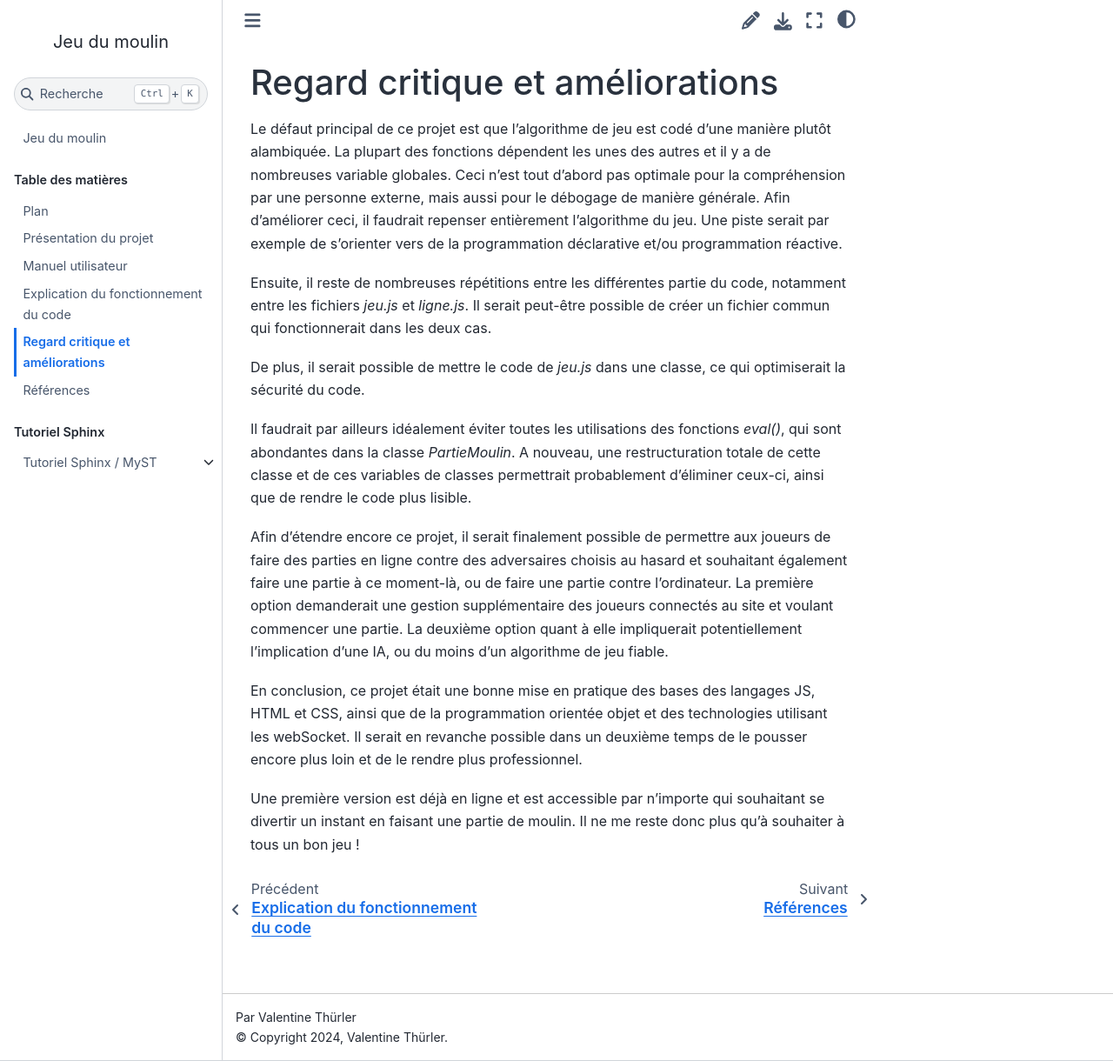
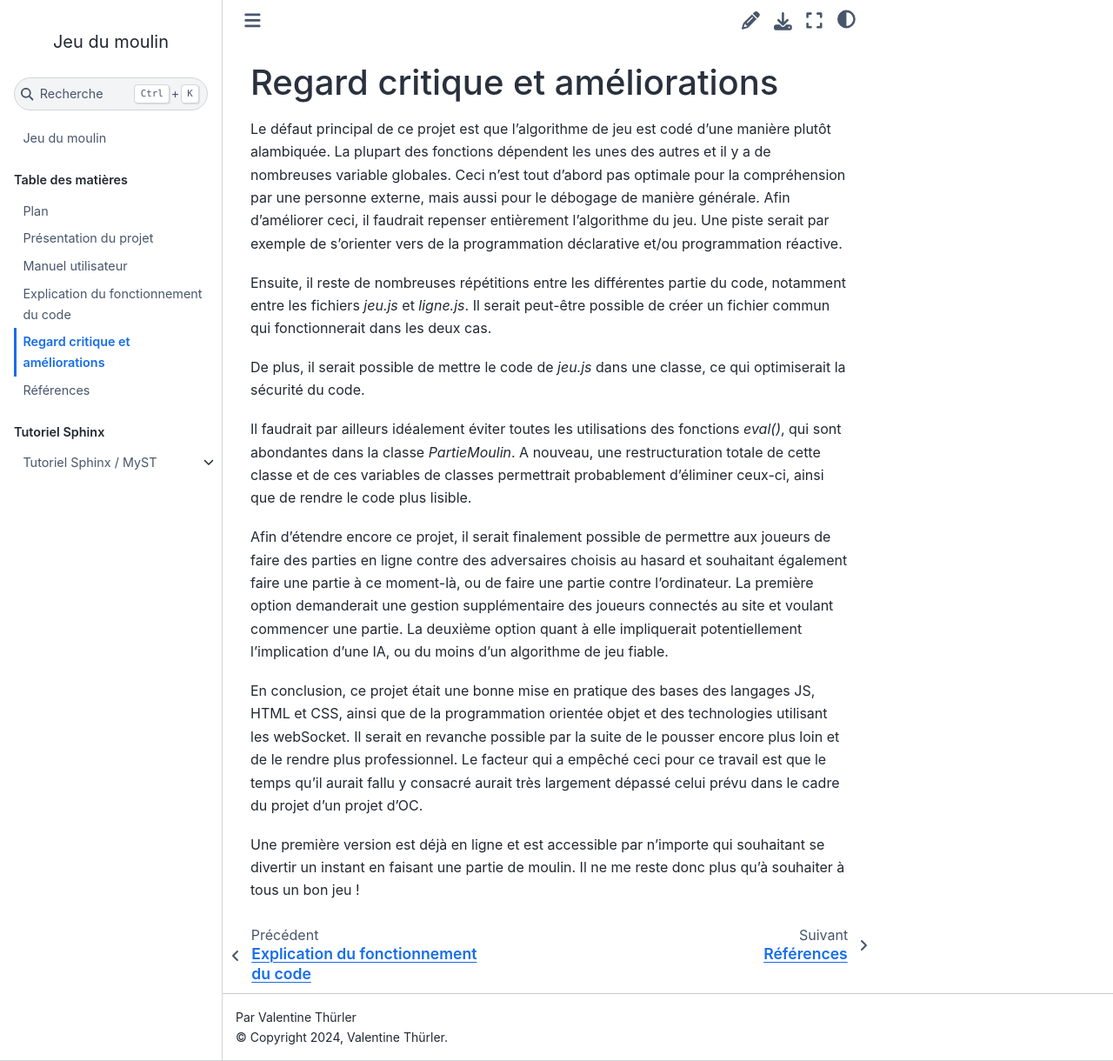
Before and after one commit to valentinethrlr/projet_moulin_documentation, a Sphinx documentation site: the page built from source/critique.md, in a window 1280 px wide and 1220 px high. Shown: the whole window at 87% size. Built offline with Sphinx 7.4.7 and the Sphinx Book theme 1.1.4, drawn with Linux system fonts in a browser that asks for light colours.

Commit message:
conclusion

```diff
--- a/source/critique.md
+++ b/source/critique.md
@@ -12,6 +12,6 @@ Il faudrait par ailleurs idéalement éviter toutes les utilisations des fonctio
 
 Afin d'étendre encore ce projet, il serait finalement possible de permettre aux joueurs de faire des parties en ligne contre des adversaires choisis au hasard et souhaitant également faire une partie à ce moment-là, ou de faire une partie contre l'ordinateur. La première option demanderait une gestion supplémentaire des joueurs connectés au site et voulant commencer une partie. La deuxième option quant à elle impliquerait potentiellement l'implication d'une IA, ou du moins d'un algorithme de jeu fiable.
 
-En conclusion, ce projet était une bonne mise en pratique des bases des langages JS, HTML et CSS, ainsi que de la programmation orientée objet et des technologies utilisant les webSocket. Il serait en revanche possible dans un deuxième temps de le pousser encore plus loin et de le rendre plus professionnel.
+En conclusion, ce projet était une bonne mise en pratique des bases des langages JS, HTML et CSS, ainsi que de la programmation orientée objet et des technologies utilisant les webSocket. Il serait en revanche possible par la suite de le pousser encore plus loin et de le rendre plus professionnel. Le facteur qui a empêché ceci pour ce travail est que le temps qu'il aurait fallu y consacré aurait très largement dépassé celui prévu dans le cadre du projet d'un projet d'OC.
 
 Une première version est déjà en ligne et est accessible par n'importe qui souhaitant se divertir un instant en faisant une partie de moulin. Il ne me reste donc plus qu'à souhaiter à tous un bon jeu !
```
